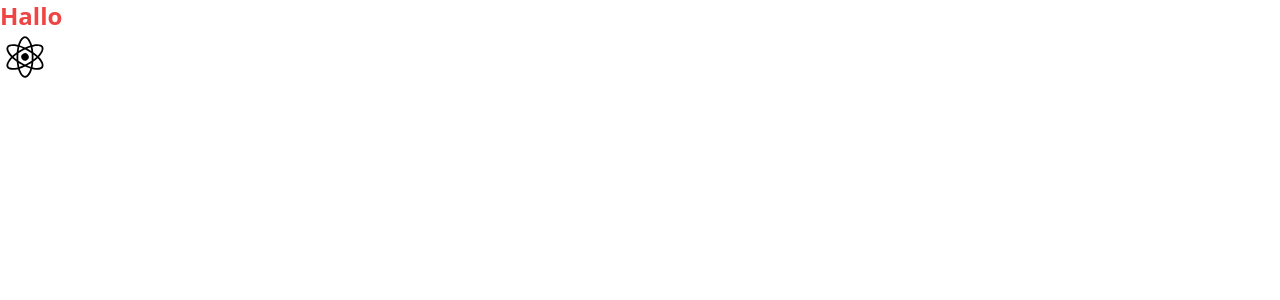
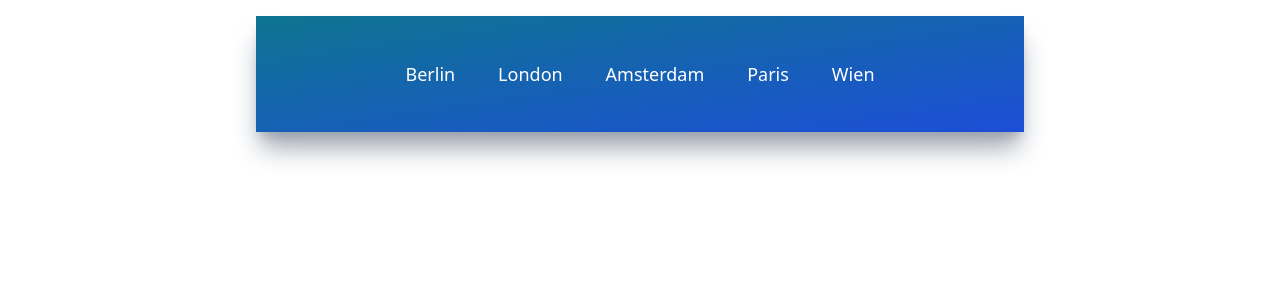
Before and after one commit to anastasia2022be1/weather-app, a React (Vite) app in the folder npm/: page / in a window 1280 px wide. Shown: the top 300 px of the page. Built offline with nearby package versions, Linux system fonts and the light colour scheme.

Commit message:
add container with tailwind-styles in App.jsx,  add TopButton component

```diff
--- a/npm/src/App.jsx
+++ b/npm/src/App.jsx
@@ -1,12 +1,14 @@
 import './App.css'
 import UilReact from '@iconscout/react-unicons/icons/uil-react'
+import TopButtons from './components/TopButtons.jsx'
 
 function App() {
 
   return (
     <>
-     <h1 className="text-2xl font-bold text-red-500">Hallo</h1>
-     <UilReact size={50} />
+  <div className='mx-auto max-w-screen-md mt-4 py-5 px-32 bg-gradient-to-br from-cyan-700 to-blue-700 h-fit shadow-xl shadow-gray-400'>
+    <TopButtons />
+  </div>
     </>
   )
 }
--- /dev/null
+++ b/npm/src/components/TopButtons.jsx
@@ -0,0 +1,33 @@
+import React from 'react'
+
+export default function TopButtons() {
+  const cities = [
+    {
+      id:1,
+      title: 'Berlin'
+    },
+    {
+      id:1,
+      title: 'London'
+    },
+    {
+      id:1,
+      title: 'Amsterdam'
+    },
+    {
+      id:1,
+      title: 'Paris'
+    },
+    {
+      id:1,
+      title: 'Wien'
+    },
+  ]
+  return (
+    <div className='flex items-center justify-around my-6'>
+      {cities.map((city) => (
+        <button key={city.id} className='text-white text-lg font-medium'>{city.title}</button>
+      ))}
+    </div>
+  )
+}
```
